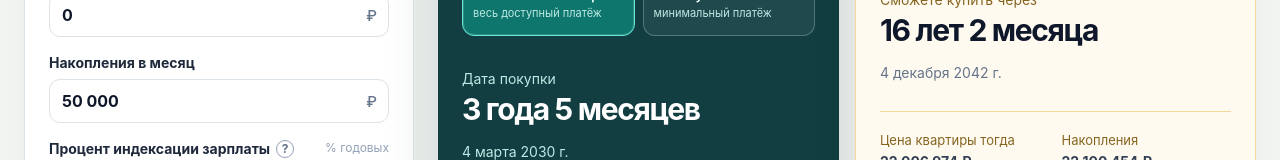
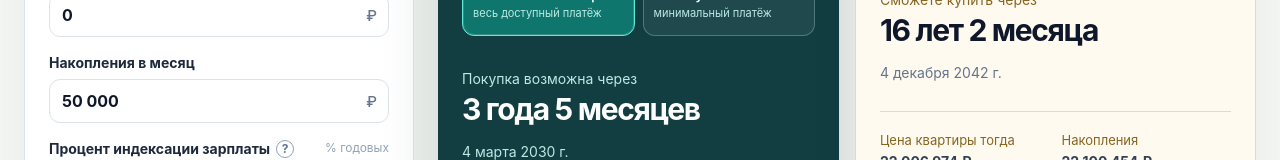
Before and after one commit to Vchekryzhov/home-purchase-calculator, a Vue app: page / in a window 1280 px wide. Shown: the part 307-467 px from the top of the page. Built offline with nearby package versions, Linux system fonts and the light colour scheme.

Commit message:
Relabel the earliest-move duration as «Покупка возможна через» (#20)

```diff
--- a/src/App.vue
+++ b/src/App.vue
@@ -186,7 +186,7 @@ onMounted(() => { const context = document.modelContext; if (!context?.registerT
       <button type="button" :class="{ active: repaymentMode === 'long' }" :aria-pressed="repaymentMode === 'long'" @click="repaymentMode = 'long'">Растянуть на 30 лет<small>минимальный платёж</small></button>
     </div>
     <template v-if="plan">
-      <p class="big-label">Дата покупки</p>
+      <p class="big-label">Покупка возможна через</p>
       <p class="big">{{ duration(plan.dealMonth) }}</p>
       <p class="muted mortgage-date">{{ formatDate(addMonths(referenceDate, plan.dealMonth)) }}</p>
       <dl>
```
Also changed, not shown: 1 other file (tests, documents, lock files or other folders).
